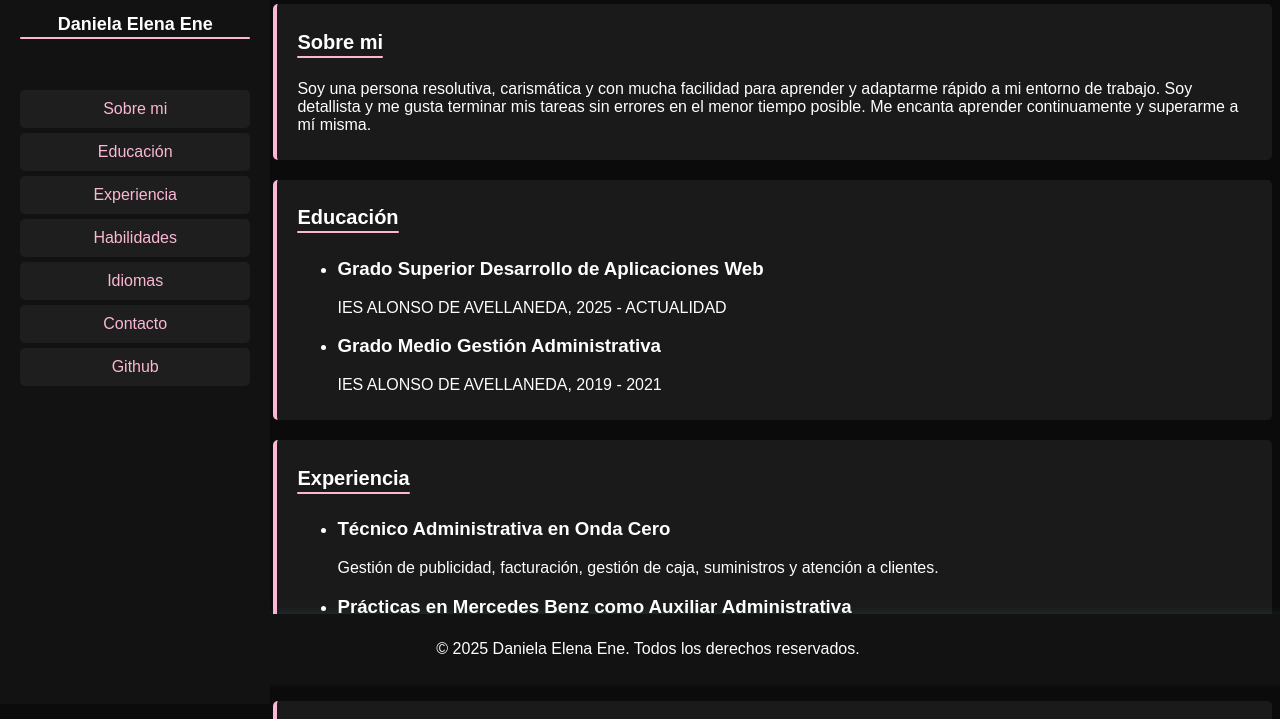
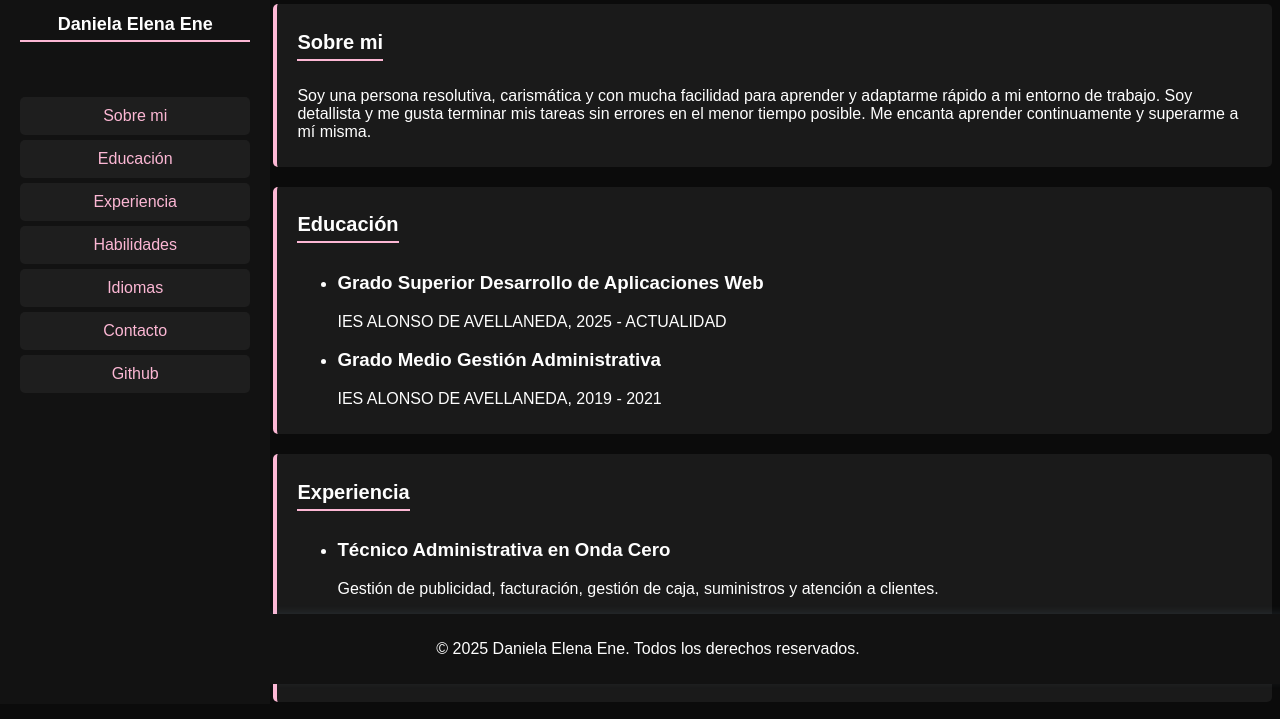
Before and after one commit to Dani-Ene/mi-portafolio, a plain HTML site: page index.html in a window 1280 px wide. Shown: the part 116-835 px from the top of the page. Drawn offline with Linux system fonts and the light colour scheme.

Commit message:
Corrijo css h2

```diff
--- a/style/style.css
+++ b/style/style.css
@@ -38,20 +38,11 @@ header h2 {
 h2 {
     font-size: 20px;
     margin-bottom: 10px;
-    position: relative;
+    padding-bottom: 5px;
+    border-bottom: 2px solid #fcb7d4;
     display: inline-block;
 }
 
-h2::after {
-    content: '';
-    position: absolute;
-    bottom: -4px;
-    left: 0;
-    width: 100%;
-    height: 2px;
-    background-color: #fcb7d4;
-    border-radius: 2px;
-}
 
 .referencia {
     scroll-margin-top: 100px;
```
